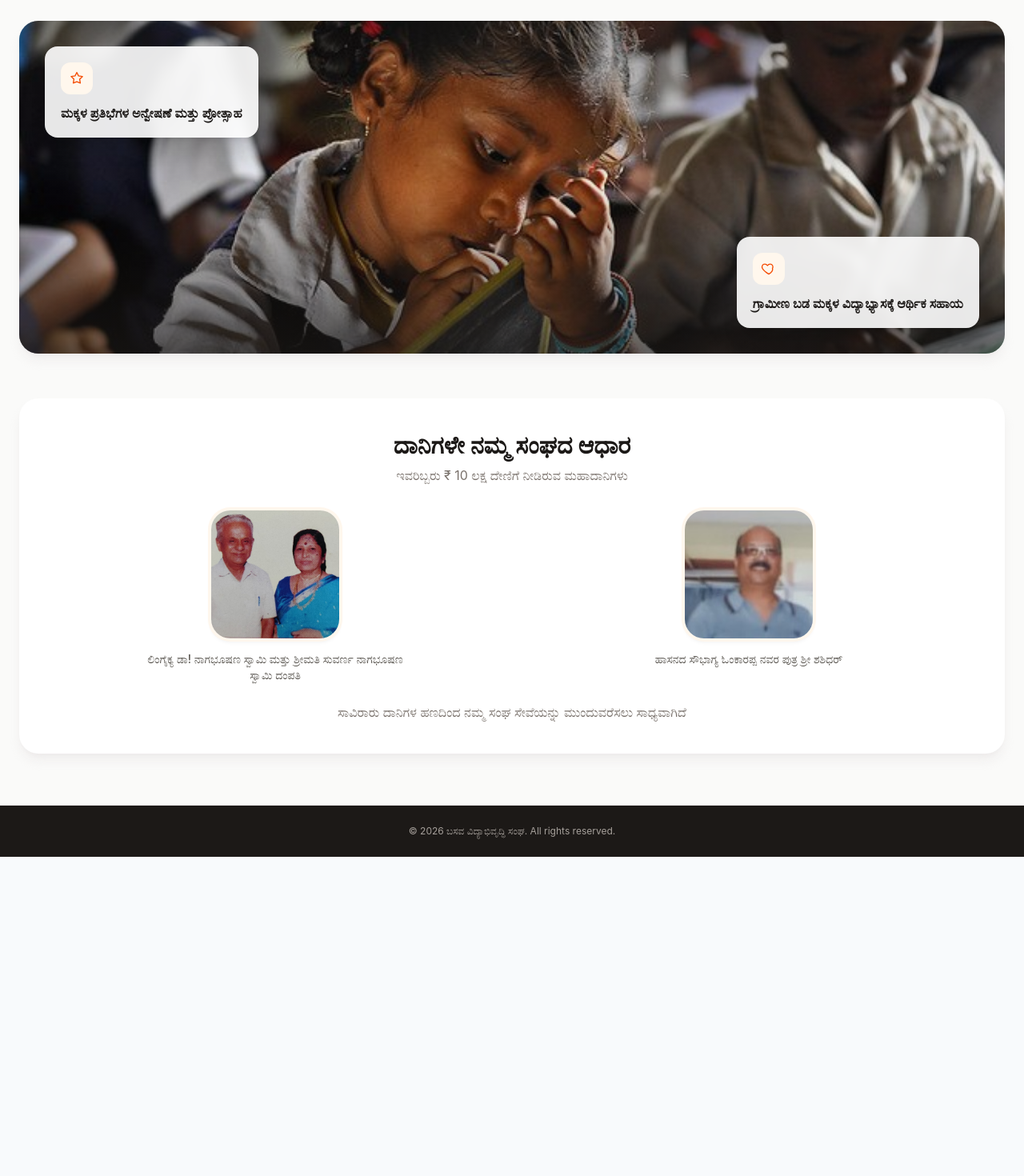
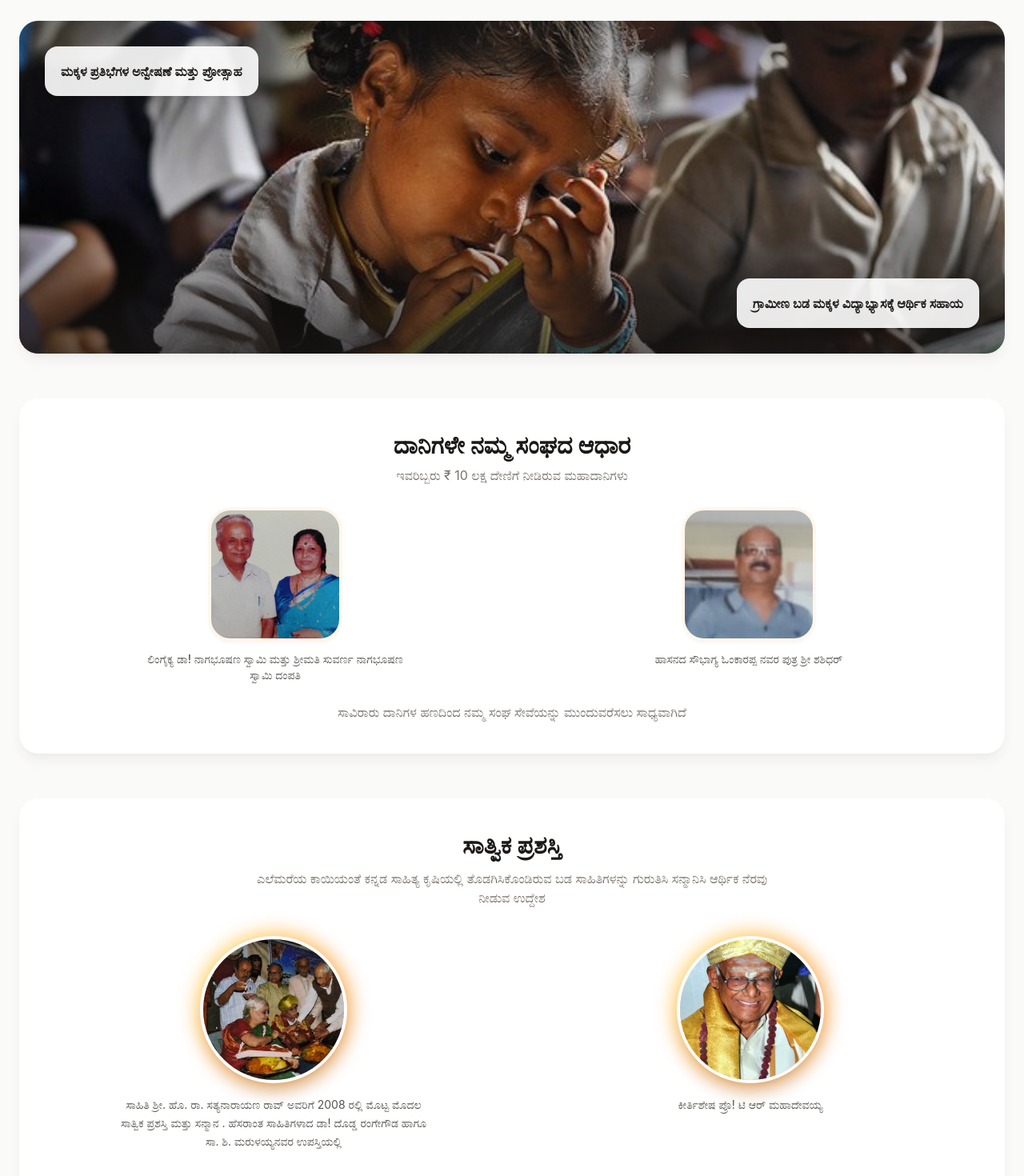
Before and after one commit to sribasavavidhyabhiruddhisanga/SBVSanga, an Angular app: page /dashboard in a window 1280 px wide. Shown: the part 1300-2770 px from the top of the page at 80% size. Before the commit the page ends 2371 px from the top, so only its background shows below. Built offline with nearby package versions, Linux system fonts and the light colour scheme.

Commit message:
Satvika tribute update

```diff
--- a/src/app/dashboard/dashboard.component.html
+++ b/src/app/dashboard/dashboard.component.html
@@ -220,39 +220,17 @@
       ></div>
 
       <div
-        class="absolute left-4 top-4 max-w-[13rem] rounded-2xl bg-white/90 p-3.5 shadow-xl backdrop-blur-sm sm:left-8 sm:top-8 sm:max-w-xs sm:p-5"
+        class="absolute left-4 top-4 max-w-[13rem] rounded-2xl bg-white/90 p-4 shadow-xl sm:left-8 sm:top-8 sm:max-w-xs sm:p-5"
       >
-        <div class="flex h-9 w-9 items-center justify-center rounded-xl bg-orange-50 text-orange-600 sm:h-10 sm:w-10">
-          <svg xmlns="http://www.w3.org/2000/svg" viewBox="0 0 24 24" fill="none" class="h-5 w-5">
-            <path
-              d="M12 3l2.6 5.3 5.9.9-4.2 4.1 1 5.8L12 16.9 6.7 19l1-5.8L3.5 9.1l5.9-.9L12 3Z"
-              stroke="currentColor"
-              stroke-width="1.6"
-              stroke-linecap="round"
-              stroke-linejoin="round"
-            />
-          </svg>
-        </div>
-        <p class="mt-3 text-sm font-semibold leading-snug text-stone-900 sm:text-base">
+        <p class="text-sm font-semibold leading-snug text-stone-900 sm:text-base">
           ಮಕ್ಕಳ ಪ್ರತಿಭೆಗಳ ಅನ್ವೇಷಣೆ ಮತ್ತು ಪ್ರೋತ್ಸಾಹ
         </p>
       </div>
 
       <div
-        class="absolute bottom-4 right-4 max-w-[13rem] rounded-2xl bg-white/90 p-3.5 shadow-xl backdrop-blur-sm sm:bottom-8 sm:right-8 sm:max-w-xs sm:p-5"
+        class="absolute bottom-4 right-4 max-w-[13rem] rounded-2xl bg-white/90 p-4 shadow-xl sm:bottom-8 sm:right-8 sm:max-w-xs sm:p-5"
       >
-        <div class="flex h-9 w-9 items-center justify-center rounded-xl bg-orange-50 text-orange-600 sm:h-10 sm:w-10">
-          <svg xmlns="http://www.w3.org/2000/svg" viewBox="0 0 24 24" fill="none" class="h-5 w-5">
-            <path
-              d="M12 20s-7-4.35-9.5-8.5C.9 8.6 2.4 5 6 5c2 0 3.4 1.2 4 2.2C10.6 6.2 12 5 14 5c3.6 0 5.1 3.6 3.5 6.5C19 15.65 12 20 12 20Z"
-              stroke="currentColor"
-              stroke-width="1.6"
-              stroke-linecap="round"
-              stroke-linejoin="round"
-            />
-          </svg>
-        </div>
-        <p class="mt-3 text-sm font-semibold leading-snug text-stone-900 sm:text-base">
+        <p class="text-sm font-semibold leading-snug text-stone-900 sm:text-base">
           ಗ್ರಾಮೀಣ ಬಡ ಮಕ್ಕಳ ವಿದ್ಯಾಭ್ಯಾಸಕ್ಕೆ ಆರ್ಥಿಕ ಸಹಾಯ
         </p>
       </div>
@@ -293,4 +271,96 @@
       </div>
     </div>
   </section>
+
+  <!-- Satvika Prashasti -->
+  <section class="mt-14">
+    <div class="rounded-3xl bg-white p-6 shadow-lg shadow-stone-200/60 sm:p-10">
+      <div class="text-center">
+        <h3 class="text-2xl font-bold text-stone-900 sm:text-3xl">ಸಾತ್ವಿಕ ಪ್ರಶಸ್ತಿ</h3>
+        <p class="mx-auto mt-3 max-w-2xl text-sm text-stone-500 sm:text-base">
+          ಎಲೆಮರೆಯ ಕಾಯಿಯಂತೆ ಕನ್ನಡ ಸಾಹಿತ್ಯ ಕೃಷಿಯಲ್ಲಿ ತೊಡಗಿಸಿಕೊಂಡಿರುವ ಬಡ ಸಾಹಿತಿಗಳನ್ನು ಗುರುತಿಸಿ
+          ಸನ್ಮಾನಿಸಿ ಆರ್ಥಿಕ ನೆರವು ನೀಡುವ ಉದ್ದೇಶ
+        </p>
+      </div>
+
+      <!-- Honorees, beautifully framed -->
+      <div class="mt-10 grid gap-10 sm:grid-cols-2">
+        <div class="flex flex-col items-center text-center">
+          <div class="relative">
+            <div
+              class="absolute -inset-2 rounded-full bg-gradient-to-br from-amber-300 via-orange-400 to-amber-600 opacity-70 blur-md"
+            ></div>
+            <div
+              class="relative h-40 w-40 overflow-hidden rounded-full shadow-xl ring-4 ring-white sm:h-44 sm:w-44"
+            >
+              <img
+                src="assets/dashboardImages/sathyanarayana.jpg"
+                alt="ಶ್ರೀ. ಹೊ. ರಾ. ಸತ್ಯನಾರಾಯಣ ರಾವ್"
+                class="h-full w-full object-cover"
+              />
+            </div>
+          </div>
+          <p class="mt-5 max-w-sm text-sm leading-relaxed text-stone-600">
+            ಸಾಹಿತಿ ಶ್ರೀ. ಹೊ. ರಾ. ಸತ್ಯನಾರಾಯಣ ರಾವ್ ಅವರಿಗೆ 2008 ರಲ್ಲಿ ಮೊಟ್ಟ ಮೊದಲ ಸಾತ್ವಿಕ ಪ್ರಶಸ್ತಿ ಮತ್ತು
+            ಸನ್ಮಾನ . ಹೆಸರಾಂತ ಸಾಹಿತಿಗಳಾದ ಡಾ! ದೊಡ್ಡ ರಂಗೇಗೌಡ ಹಾಗೂ ಸಾ. ಶಿ. ಮರುಳಯ್ಯನವರ ಉಪಸ್ತಿಯಲ್ಲಿ
+          </p>
+        </div>
+
+        <div class="flex flex-col items-center text-center">
+          <div class="relative">
+            <div
+              class="absolute -inset-2 rounded-full bg-gradient-to-br from-amber-300 via-orange-400 to-amber-600 opacity-70 blur-md"
+            ></div>
+            <div
+              class="relative h-40 w-40 overflow-hidden rounded-full shadow-xl ring-4 ring-white sm:h-44 sm:w-44"
+            >
+              <img
+                src="assets/dashboardImages/Mahadeviah.jpg"
+                alt="ಪ್ರೊ! ಟಿ ಆರ್ ಮಹಾದೇವಯ್ಯ"
+                class="h-full w-full object-cover"
+              />
+            </div>
+          </div>
+          <p class="mt-5 max-w-sm text-sm leading-relaxed text-stone-600">
+            ಕೀರ್ತಿಶೇಷ ಪ್ರೊ! ಟಿ ಆರ್ ಮಹಾದೇವಯ್ಯ
+          </p>
+        </div>
+      </div>
+
+      <!-- History -->
+      <div class="mx-auto mt-12 max-w-3xl border-t border-stone-100 pt-10">
+        <h4 class="text-center text-xl font-bold text-stone-900 sm:text-2xl">ಸಾತ್ವಿಕ ಪ್ರಸಕ್ತಿ</h4>
+        <p class="mt-4 text-sm leading-relaxed text-stone-600 sm:text-base">
+          ಕನ್ನಡ ಪ್ರಾಧ್ಯಾಪಕರಾಗಿ, ಕನ್ನಡ ನಿಘಂಟುಕಾರರಾಗಿ, ಸರಳ ವ್ಯಕ್ತಿತ್ವಕ್ಕೆ ಹೆಸರಾದ ಪೋ. ಟಿ.ಆರ್.
+          ಮಹಾದೇವಯ್ಯನವರಿಗೆ ಅವರ ಶಿಷ್ಯರು, ಮಿತ್ರರು, ಅಭಿಮಾನಿಗಳು 1995ರಲ್ಲಿ ಅವರ ಷಷ್ಠಿ ಸಂದರ್ಭದಲ್ಲಿ
+          ಅಭಿನಂದನಾ ಸಮಾರಂಭ ಏರ್ಪಡಿಸಿ ಒಂದು ಲಕ್ಷ ರುಪಾಯಿಗಳ ನಿಧಿಯನ್ನು ಅರ್ಪಿಸಿದರು. ಶ್ರೀಯುತರು ಈ ಹಣವನ್ನು
+          ಸ್ವಂತಕ್ಕೆ ಬಳಸದೆ ಬೆಳೆಸಿ 2 ಲಕ್ಷ ರುಪಾಯಿಗಳ ಪುದುವಟ್ಟನ್ನು ಸಾತ್ವಿಕ ಪ್ರಶಸ್ತಿ ನಿಧಿ ಎಂದು ಶ್ರೀ ಬಸವ
+          ವಿಧ್ಯಾಭಿವೃದ್ಧಿ ಸಂಘದಲ್ಲಿಟ್ಟಿದ್ದಾರೆ. ಮುಂದುವರೆದು ಅವರ ಹಿತೈಷಿಗಳು, ಸಾಹಿತಿಗಳು ಮತ್ತು ಬಂಧು - ಮಿತ್ರರು
+          ಕೈ ಜೋಡಿಸಿ ಒಟ್ಟು ಐದು ಲಕ್ಷ ಸಂಗ್ರಹಿಸಿದ್ದಾರೆ. ಅದರಲ್ಲಿ ಬರುವ ಬಡ್ಡಿಯಲ್ಲಿ ಶ್ರೀ ಟಿ ಆರ್ಪ್ರ ಎಂ ಅವರ
+          ಆಶಯದಂತೆ ಪ್ರತಿ ವರ್ಷ ಎಲೆ ಮರೆಯ ಕಾಯಿಯಂತೆ ಕನ್ನಡ ಸಾಹಿತ್ಯ ಸೇವೆ ಮಾಡುತ್ತಿರುವ ಹಾಗೂ ಆರ್ಥಿಕವಾಗಿ
+          ಸಂಕಷ್ಟದಲ್ಲಿರುವ ಸಜ್ಜನ ಸಾಹಿತಿಯೊಬ್ಬರಿಗೆ ಸಾತ್ವಿಕ ಪ್ರಶಸ್ತಿ ನೀಡಿ ಸನ್ಮಾನಿಸಲಾಗುತ್ತಿದೆ.
+        </p>
+      </div>
+
+      <!-- Honorees roll call -->
+      <div class="mt-12 border-t border-stone-100 pt-10">
+        <h4 class="text-center text-xl font-bold text-stone-900 sm:text-2xl">
+          ಇವರೆಲ್ಲರೂ ಈ ಪ್ರಶಸ್ತಿಗೆ ಭಾಜನರಾದ ಗೌರವಾನ್ವಿತ ವ್ಯಕ್ತಿಗಳು
+        </h4>
+
+        <div class="mt-8 grid gap-3 sm:grid-cols-2">
+          @for (awardee of satvikaAwardees; track awardee.year) {
+            <div class="flex items-start gap-3 rounded-2xl bg-stone-50 p-4 transition hover:bg-orange-50/60">
+              <span
+                class="flex h-11 w-11 shrink-0 items-center justify-center rounded-full bg-orange-100 text-xs font-bold text-orange-700"
+              >
+                {{ awardee.year }}
+              </span>
+              <p class="pt-1.5 text-sm leading-snug text-stone-700">{{ awardee.description }}</p>
+            </div>
+          }
+        </div>
+      </div>
+    </div>
+  </section>
 </div>
--- a/src/app/login/login.component.html
+++ b/src/app/login/login.component.html
@@ -1,8 +1,14 @@
 <div class="min-h-screen bg-stone-950">
   <div class="mx-auto grid min-h-screen max-w-7xl grid-cols-1 lg:grid-cols-2">
-      <section class="relative hidden flex-col overflow-hidden bg-gradient-to-br from-orange-700 via-amber-700 to-stone-900 p-10 text-white lg:flex sm:p-12">
-        <div class="pointer-events-none absolute -right-16 -top-16 h-64 w-64 rounded-full bg-white/10 blur-3xl"></div>
-        <div class="pointer-events-none absolute -bottom-20 left-1/3 h-56 w-56 rounded-full bg-orange-400/20 blur-3xl"></div>
+    <section
+      class="relative hidden flex-col overflow-hidden bg-gradient-to-br from-orange-700 via-amber-700 to-stone-900 p-10 text-white lg:flex sm:p-12"
+    >
+      <div
+        class="pointer-events-none absolute -right-16 -top-16 h-64 w-64 rounded-full bg-white/10 blur-3xl"
+      ></div>
+      <div
+        class="pointer-events-none absolute -bottom-20 left-1/3 h-56 w-56 rounded-full bg-orange-400/20 blur-3xl"
+      ></div>
 
       <div class="relative flex items-center justify-between gap-4">
         <a routerLink="/dashboard" class="flex min-w-0 items-center gap-3">
@@ -16,8 +22,12 @@
             />
           </div>
           <div class="min-w-0">
-              <p class="truncate text-base font-semibold leading-tight">ಬಸವ ವಿದ್ಯಾಭಿವೃದ್ಧಿ ಸಂಘ</p>
-              <p class="truncate text-xs text-orange-100">ಸಾಧನೆಗೆ ಪ್ರೋತ್ಸಾಹ, ಕನಸುಗಳಿಗೆ ಆರ್ಥಿಕ ನೆರವು.</p>
+            <p class="truncate text-base font-semibold leading-tight">
+              ಶ್ರೀ ಬಸವ ವಿದ್ಯಾಭಿವೃದ್ಧಿ ಸಂಘ
+            </p>
+            <p class="truncate text-xs text-orange-100">
+              ಸಾಧನೆಗೆ ಪ್ರೋತ್ಸಾಹ, ಕನಸುಗಳಿಗೆ ಆರ್ಥಿಕ ನೆರವು.
+            </p>
           </div>
         </a>
 
@@ -25,7 +35,12 @@
           routerLink="/dashboard"
           class="inline-flex shrink-0 items-center gap-1.5 rounded-full bg-white/10 px-4 py-2 text-xs font-semibold text-white ring-1 ring-inset ring-white/30 transition hover:bg-white/20 active:scale-[0.98]"
         >
-            <svg xmlns="http://www.w3.org/2000/svg" viewBox="0 0 24 24" fill="none" class="h-3.5 w-3.5">
+          <svg
+            xmlns="http://www.w3.org/2000/svg"
+            viewBox="0 0 24 24"
+            fill="none"
+            class="h-3.5 w-3.5"
+          >
             <path
               d="m3 11 9-8 9 8M5 10v10h5v-6h4v6h5V10"
               stroke="currentColor"
@@ -50,7 +65,9 @@
             />
           </div>
           <div>
-              <p class="text-xs font-semibold uppercase tracking-[0.25em] text-amber-200">Blessings of</p>
+            <p class="text-xs font-semibold uppercase tracking-[0.25em] text-amber-200">
+              Blessings of
+            </p>
             <p class="mt-1.5 text-lg font-semibold leading-snug">Sri Shivakumara Swamiji</p>
           </div>
         </div>
@@ -67,23 +84,33 @@
       </div>
 
       <div class="relative grid grid-cols-3 gap-4 text-sm text-orange-50">
-          <div class="rounded-2xl border border-white/10 bg-white/10 p-4 text-center backdrop-blur">Members</div>
-          <div class="rounded-2xl border border-white/10 bg-white/10 p-4 text-center backdrop-blur">Scholarships</div>
-          <div class="rounded-2xl border border-white/10 bg-white/10 p-4 text-center backdrop-blur">Gallery</div>
+        <div class="rounded-2xl border border-white/10 bg-white/10 p-4 text-center backdrop-blur">
+          Members
+        </div>
+        <div class="rounded-2xl border border-white/10 bg-white/10 p-4 text-center backdrop-blur">
+          Scholarships
+        </div>
+        <div class="rounded-2xl border border-white/10 bg-white/10 p-4 text-center backdrop-blur">
+          Gallery
+        </div>
       </div>
     </section>
 
     <section class="flex items-center justify-center p-6 sm:p-10">
-        <div class="w-full max-w-md rounded-3xl border border-stone-200 bg-white p-8 shadow-2xl shadow-stone-300/30">
+      <div
+        class="w-full max-w-md rounded-3xl border border-stone-200 bg-white p-8 shadow-2xl shadow-stone-300/30"
+      >
         <a routerLink="/dashboard" class="mb-6 flex items-center justify-center gap-2 lg:hidden">
-            <div class="flex h-9 w-9 shrink-0 items-center justify-center overflow-hidden rounded-xl ring-1 ring-stone-200">
+          <div
+            class="flex h-9 w-9 shrink-0 items-center justify-center overflow-hidden rounded-xl ring-1 ring-stone-200"
+          >
             <img
               src="assets/dashboardImages/basavaVidyabhiruddhiSanga_logo.jpg"
               alt="Basava VidyaBhiruddhi Sanga logo"
               class="h-full w-full object-cover"
             />
           </div>
-            <span class="text-sm font-semibold text-stone-700">ಬಸವ ವಿದ್ಯಾಭಿವೃದ್ಧಿ ಸಂಘ</span>
+          <span class="text-sm font-semibold text-stone-700">ಶ್ರೀ ಬಸವ ವಿದ್ಯಾಭಿವೃದ್ಧಿ ಸಂಘ</span>
         </a>
 
         <div class="mb-8 text-center">
--- a/src/app/shell/shell.component.html
+++ b/src/app/shell/shell.component.html
@@ -13,7 +13,7 @@
         </div>
         <div class="min-w-0">
           <h1 class="truncate text-base font-semibold text-stone-900 sm:text-lg">
-            ಬಸವ ವಿದ್ಯಾಭಿವೃದ್ಧಿ ಸಂಘ
+            ಶ್ರೀ ಬಸವ ವಿದ್ಯಾಭಿವೃದ್ಧಿ ಸಂಘ
           </h1>
           <p class="hidden truncate text-xs text-stone-500 sm:block">
             ಸಾಧನೆಗೆ ಪ್ರೋತ್ಸಾಹ, ಕನಸುಗಳಿಗೆ ಆರ್ಥಿಕ ನೆರವು.
@@ -482,6 +482,7 @@
   </main>
 
   <footer class="border-t border-stone-200 bg-stone-900 py-6 text-center text-xs text-stone-400">
-    © {{ year }} ಬಸವ ವಿದ್ಯಾಭಿವೃದ್ಧಿ ಸಂಘ. All rights reserved.
+    <p>© {{ year }} ಶ್ರೀ ಬಸವ ವಿದ್ಯಾಭಿವೃದ್ಧಿ ಸಂಘ. All rights reserved.</p>
+    <p class="mt-1 text-stone-500">Built & Maintained with care by Suhas Sanand Kumar</p>
   </footer>
 </div>
```
Also changed, not shown: src/app/dashboard/dashboard.component.ts (+34 -0 lines). Lines whose indentation alone changed are shown as unchanged.
